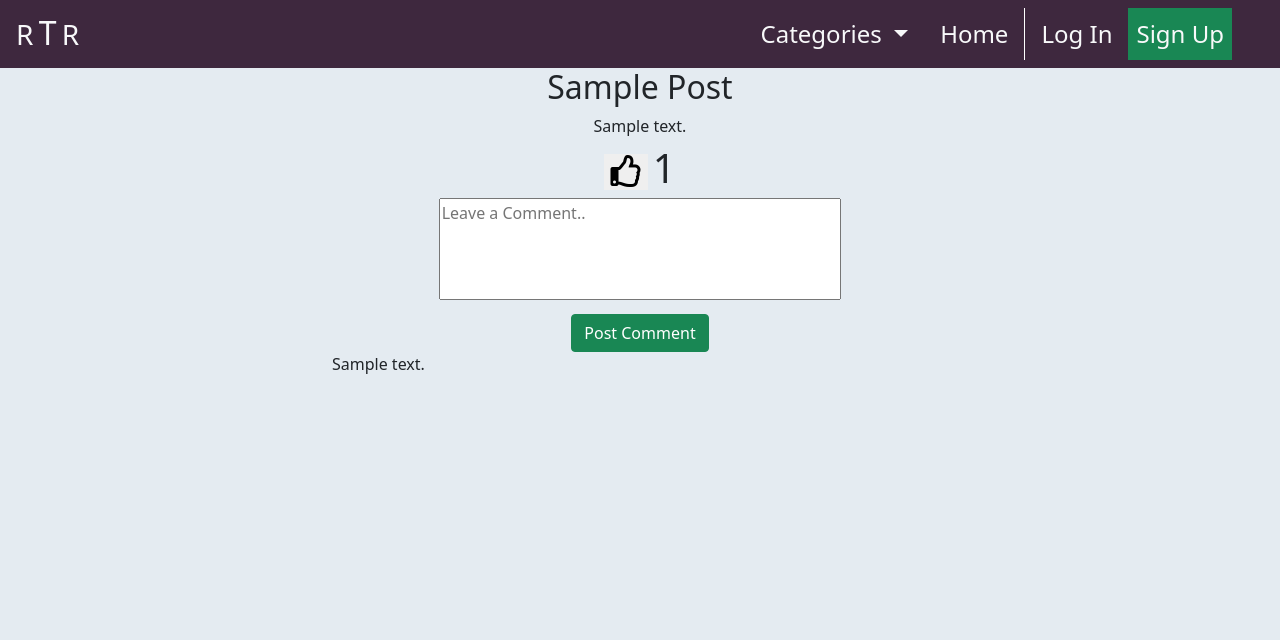
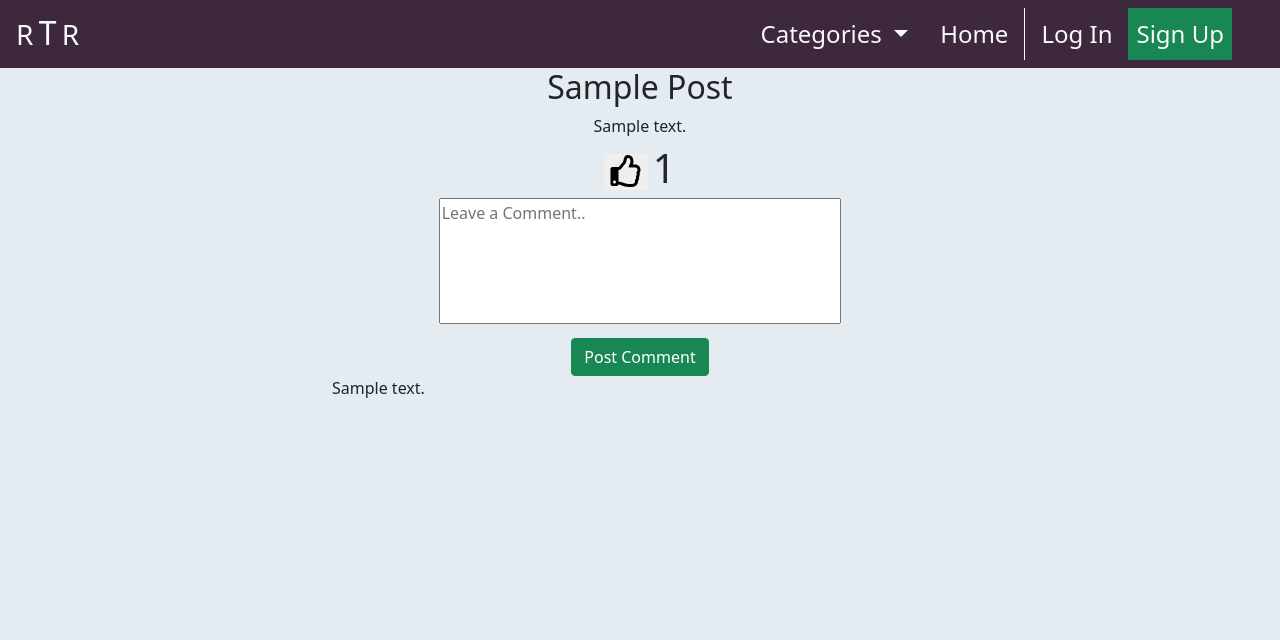
Before and after one commit to Enquil/rtr_v3, a Django app: a page that uses templates/base.html in a window 1280 px wide. Shown: the top 640 px of the page. Run offline with Django 3.2, Linux system fonts and the light colour scheme; data comes from the database, SQL or seed files in the repository; tables that the repository leaves empty hold one stand-in row (values such as "Sample post"); one stand-in notice (Sample message) is shown; some libraries are stand-ins or nearby versions.

Commit message:
added some new divs to restructure post_detail template later, made comment textarea taller and put proper link in category a tags

```diff
--- a/post_detail/forms.py
+++ b/post_detail/forms.py
@@ -14,7 +14,7 @@ class CommentForm(forms.ModelForm):
             'body': forms.Textarea(attrs={
                     'class': 'w-100 h-100',
                     'cols': 80,
-                    'rows': 4,
+                    'rows': 5,
                     'placeholder': 'Leave a Comment..',
                 })
         }
--- a/post_detail/templates/post_detail/post_detail.html
+++ b/post_detail/templates/post_detail/post_detail.html
@@ -3,7 +3,22 @@
 
 {% block content %}
     <div class="container-fluid">
+        <!-- Post Content -->
+        <div class="row">
+            <div class="col-12">
 
+            </div>
+        </div>
+        <!-- Like button, number of likes, number of comments -->
+        <div class="row">
+            <div class="col-12">
+            </div>
+        </div>
+        <!--  -->
+        <div class="row">
+            <div class="col-12">
+            </div>
+        </div>
         <!-- Post Title -->
         <div class="row">
             <div class="col-12 col-md-10 offset-md-1">
--- a/templates/base.html
+++ b/templates/base.html
@@ -91,7 +91,7 @@
                   <div class="dropdown-menu p-0 border-0 m-0 bg-purple"
                        aria-labelledby="categories-dropdown">
                     {% for category in categories %}
-                        <a data="{{category}}" class="dropdown-item bg-purple text-light" href="{% url 'index' %}?{{ category.name }}">
+                        <a data="{{category}}" class="dropdown-item bg-purple text-light" href="{% url 'index' category.name %}">
                           {{ category.friendly_name }}
                         </a>
                     {% endfor %}
```
